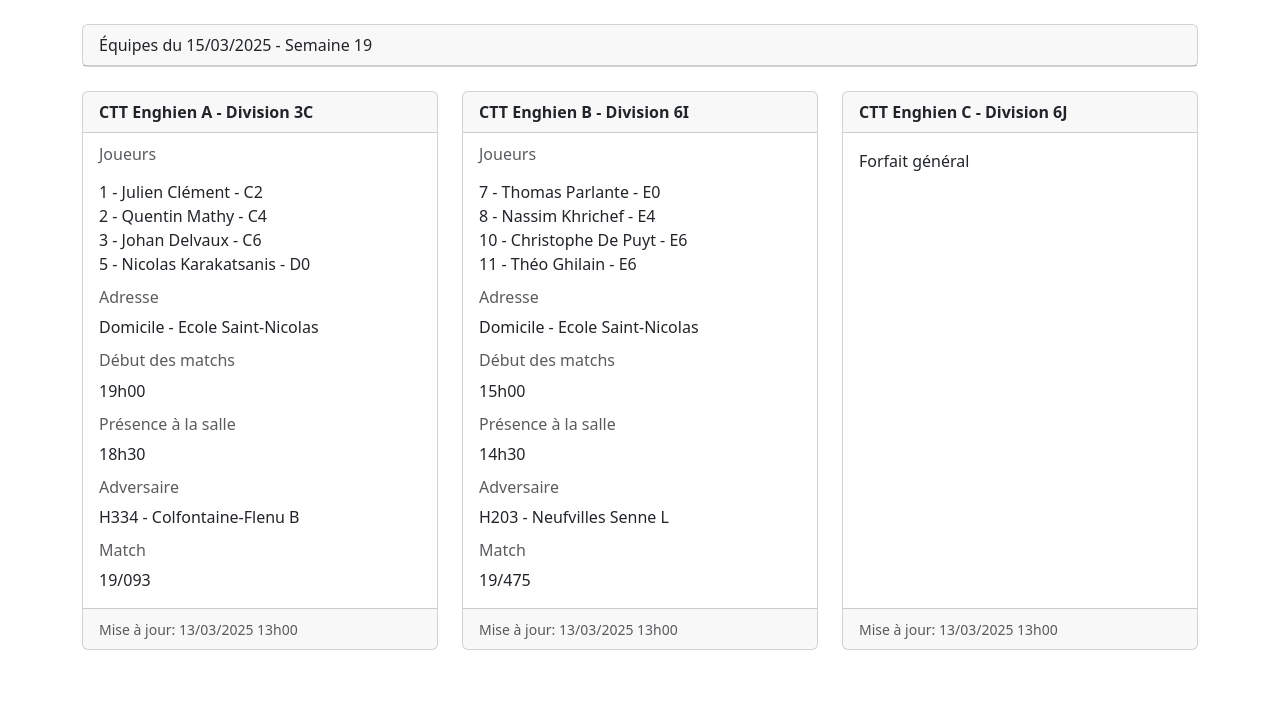
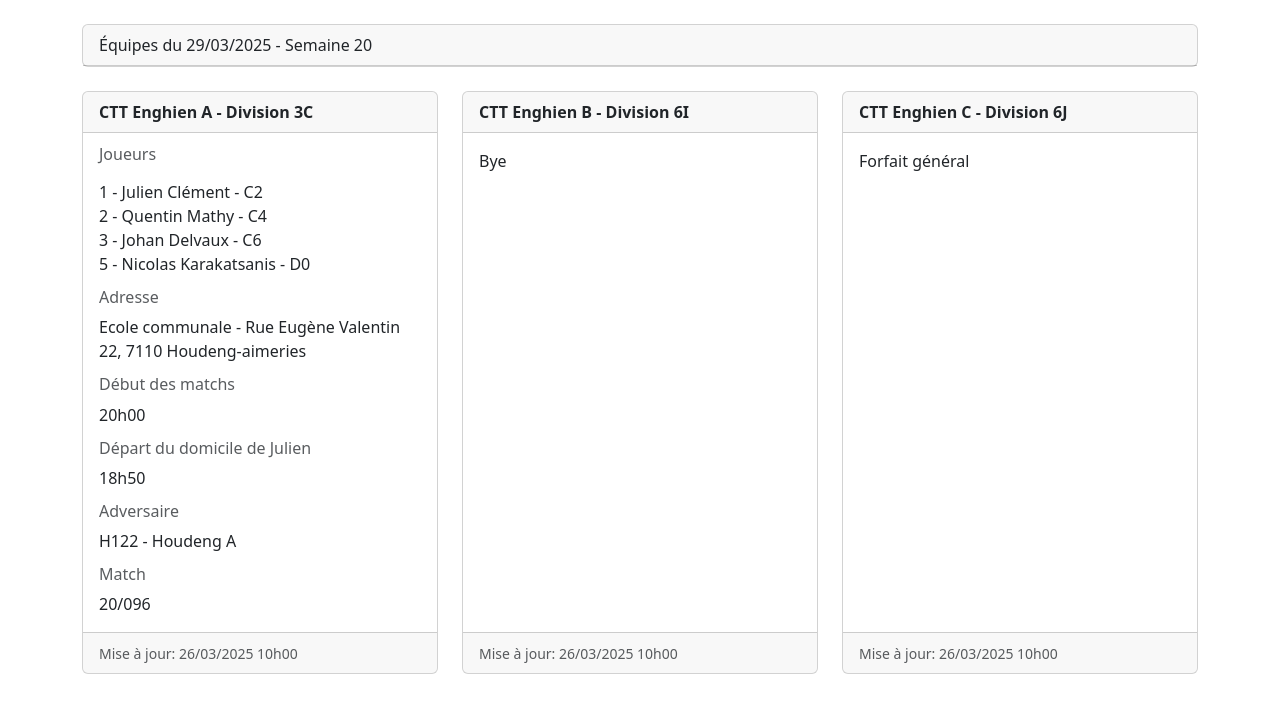
Before and after one commit to CTTEnghien/home, a plain HTML site: page selections.html in a window 1280 px wide. Drawn offline with nearby package versions, Linux system fonts and the light colour scheme.

Commit message:
Update selections.html

```diff
--- a/selections.html
+++ b/selections.html
@@ -9,7 +9,7 @@
    <body>
       <div class="container">
          <div class="card my-4">
-            <div class="card-header">Équipes du 15/03/2025 - Semaine 19</div>
+            <div class="card-header">Équipes du 29/03/2025 - Semaine 20</div>
          </div>
          <div class="row row-cols-1 row-cols-md-3 g-4">
             <div class="col">
@@ -24,50 +24,32 @@
                         <div>5 - Nicolas Karakatsanis - D0</div>
                      </p>
                      <h6 class="card-subtitle mb-2 text-body-secondary">Adresse</h6>
-                     <p class="card-text d-none">Ecole I.E.S.P. - Rue Paul Verlaine 4, 7000 Mons</p>
-                     <p class="card-text">Domicile - Ecole Saint-Nicolas</p>
+                     <p class="card-text">Ecole communale - Rue Eugène Valentin 22, 7110 Houdeng-aimeries</p>
+                     <p class="card-text d-none">Domicile - Ecole Saint-Nicolas</p>
                      <h6 class="card-subtitle mb-2 text-body-secondary">Début des matchs</h6>
-                     <p class="card-text">19h00</p>
-                     <h6 class="card-subtitle mb-2 text-body-secondary">Présence à la salle</h6>
+                     <p class="card-text">20h00</p>
+                     <h6 class="card-subtitle mb-2 text-body-secondary d-none">Présence à la salle</h6>
                      <h6 class="card-subtitle mb-2 text-body-secondary d-none">Départ de la salle</h6>
-                     <h6 class="card-subtitle mb-2 text-body-secondary d-none">Départ du domicile de Julien</h6>
-                     <p class="card-text">18h30</p>
+                     <h6 class="card-subtitle mb-2 text-body-secondary">Départ du domicile de Julien</h6>
+                     <p class="card-text">18h50</p>
                      <h6 class="card-subtitle mb-2 text-body-secondary">Adversaire</h6>
-                     <p class="card-text">H334 - Colfontaine-Flenu B</p>
+                     <p class="card-text">H122 - Houdeng A</p>
                      <h6 class="card-subtitle mb-2 text-body-secondary">Match</h6>
-                     <p class="card-text">19/093</p>
+                     <p class="card-text">20/096</p>
                   </div>
                   <div class="card-footer">
-                     <small class="text-body-secondary">Mise à jour: 13/03/2025 13h00</small>
+                     <small class="text-body-secondary">Mise à jour: 26/03/2025 10h00</small>
                   </div>
                </div>
             </div>
             <div class="col">
                <div class="card h-100">
                   <div class="card-header fw-bold">CTT Enghien B - Division 6I</div>
-                  <div class="card-body">
-                     <h6 class="card-subtitle mb-2 text-body-secondary">Joueurs</h6>
-                     <p class="card-text">
-                        <div>7 - Thomas Parlante - E0</div>
-                        <div>8 - Nassim Khrichef - E4</div>
-                        <div>10 - Christophe De Puyt - E6</div>
-                        <div>11 - Théo Ghilain - E6</div>
-                     </p>
-                     <h6 class="card-subtitle mb-2 text-body-secondary">Adresse</h6>
-                     <p class="card-text d-none">Rue J. Jaures 5, 7190 Ecaussinnes</p>
-                     <p class="card-text">Domicile - Ecole Saint-Nicolas</p>
-                     <h6 class="card-subtitle mb-2 text-body-secondary">Début des matchs</h6>
-                     <p class="card-text">15h00</p>
-                     <h6 class="card-subtitle mb-2 text-body-secondary">Présence à la salle</h6>
-                     <h6 class="card-subtitle mb-2 text-body-secondary d-none">Départ de la salle</h6>
-                     <p class="card-text">14h30</p>
-                     <h6 class="card-subtitle mb-2 text-body-secondary">Adversaire</h6>
-                     <p class="card-text">H203 - Neufvilles Senne L</p>
-                     <h6 class="card-subtitle mb-2 text-body-secondary">Match</h6>
-                     <p class="card-text">19/475</p>
+                   <div class="card-body">
+                     Bye
                   </div>
                   <div class="card-footer">
-                     <small class="text-body-secondary">Mise à jour: 13/03/2025 13h00</small>
+                     <small class="text-body-secondary">Mise à jour: 26/03/2025 10h00</small>
                   </div>
                </div>
             </div>
@@ -78,7 +60,7 @@
                      Forfait général
                   </div>
                   <div class="card-footer">
-                     <small class="text-body-secondary">Mise à jour: 13/03/2025 13h00</small>
+                     <small class="text-body-secondary">Mise à jour: 26/03/2025 10h00</small>
                   </div>
                </div>
             </div>
```
